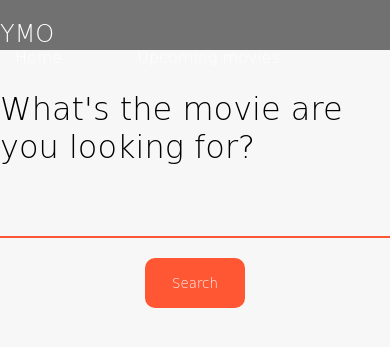
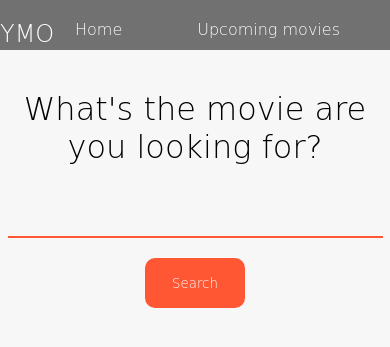
Before and after one commit to kopa7967/Your-Movie-Online, a Flask app: page / in a window 390 px wide; the page is wider, and only the part inside the window is pictured. Shown: the top 347 px of that part. Run offline with Flask 2, Linux system fonts and the light colour scheme; some web fonts are replaced.

Commit message:
Update style.css

```diff
--- a/static/css/style.css
+++ b/static/css/style.css
@@ -116,3 +116,39 @@
 	grid-template-rows: auto auto auto;
 	justify-content: center;
 }
+
+@media screen and (max-width: 412px){
+	.navbar{
+		width: 400px;
+	}
+
+	#form{
+		width: 375px;
+		text-align: center;
+	}
+
+	h1{
+		text-align: center;
+	}
+
+	section{
+		display: flex;
+		flex-direction: column;
+	}
+
+	.movie{
+		margin-right: 50px;
+		width: 200px;
+		display: flex;
+		flex-direction: column;
+		width-left:20px;
+	}
+
+	.movie__img{
+		margin: -20px;
+	}
+
+	img{
+		padding:-100px;
+	}
+}
```
